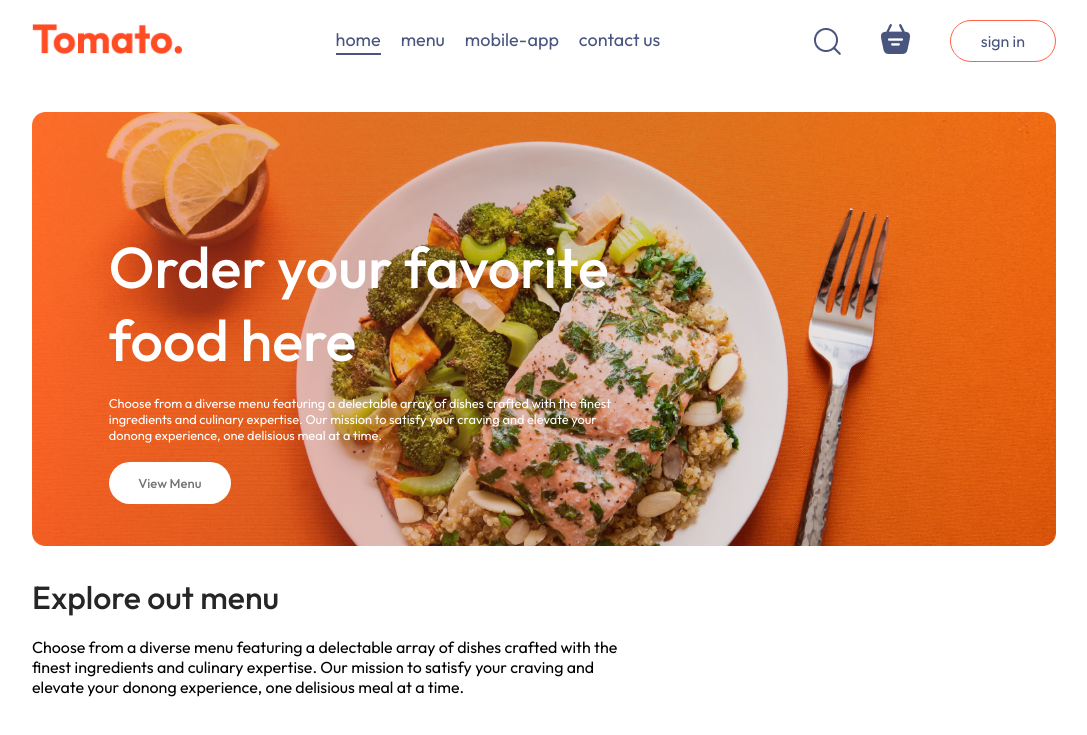
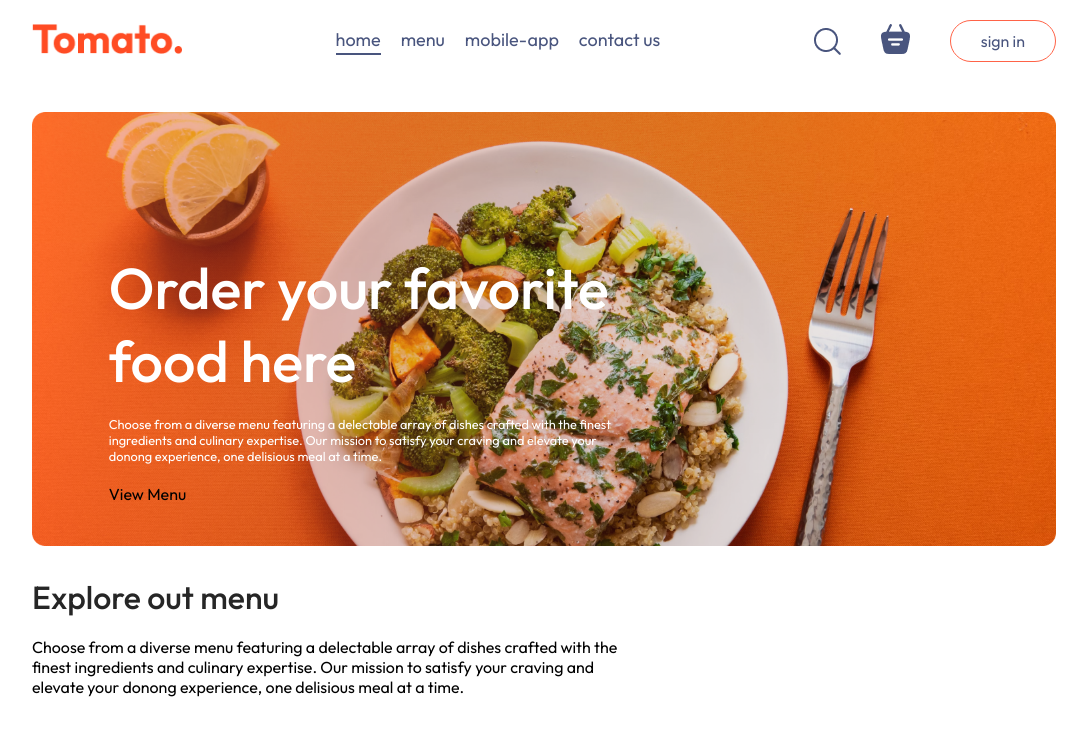
Before and after one commit to Angelina-Hryachko/food-del, a React (Vite) app in the folder frontend/: page / in a window 1280 px wide. Shown: the top 735 px of the page, without its empty margins (96-1183 px from the left). Built offline with nearby package versions, Linux system fonts and the light colour scheme; no server answers.

Commit message:
fix nav button

```diff
--- a/frontend/src/components/Header/Header.jsx
+++ b/frontend/src/components/Header/Header.jsx
@@ -1,5 +1,6 @@
 import React from 'react'
 import './Header.css'
+import { Link } from 'react-router-dom'
 
 const Header = () => {
   return (
@@ -7,7 +8,7 @@ const Header = () => {
         <div className="header-contents">
             <h2>Order your favorite food here</h2>
             <p>Choose from a diverse menu featuring a delectable array of dishes crafted with the finest ingredients and culinary expertise. Our mission to satisfy your craving and elevate your donong experience, one delisious meal at a time.</p>
-            <button>View Menu</button>
+            <Link to={'#explore-menu'}>View Menu</Link>
         </div>
     </div>
   )
```
